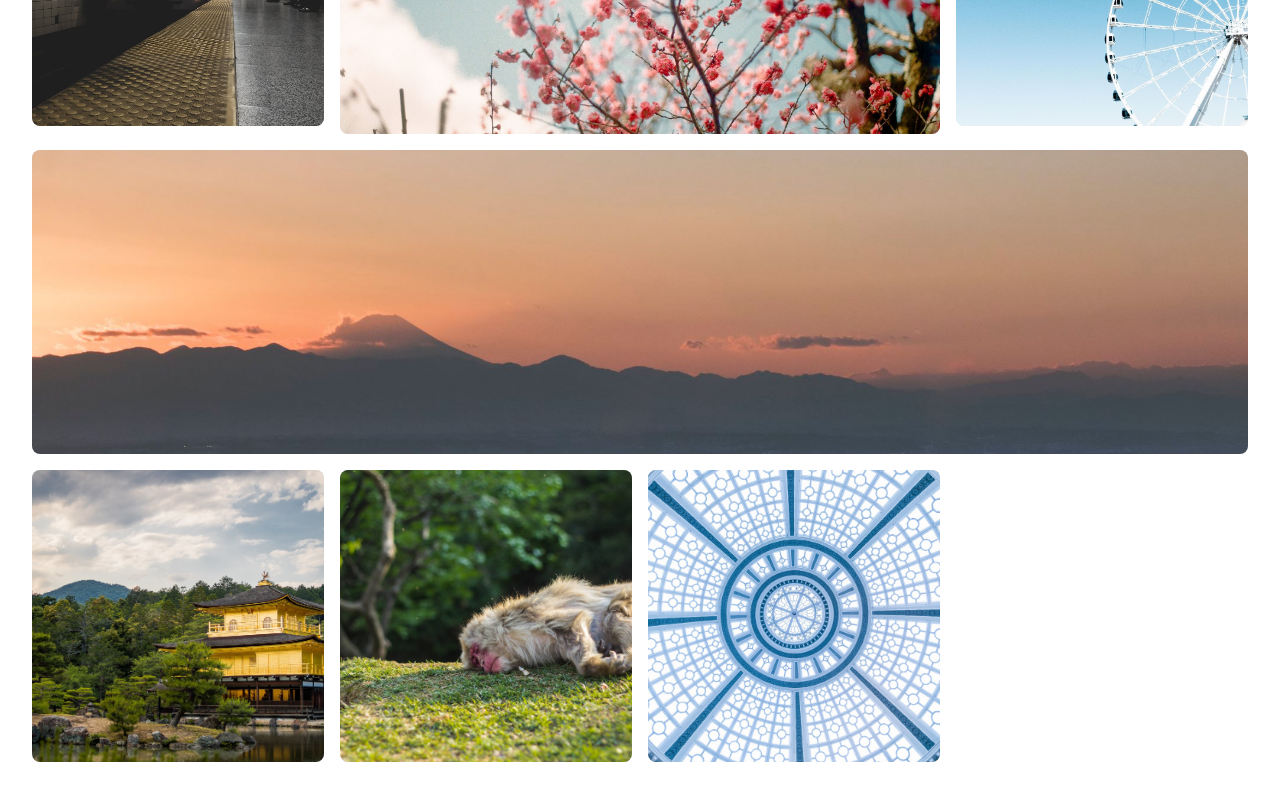
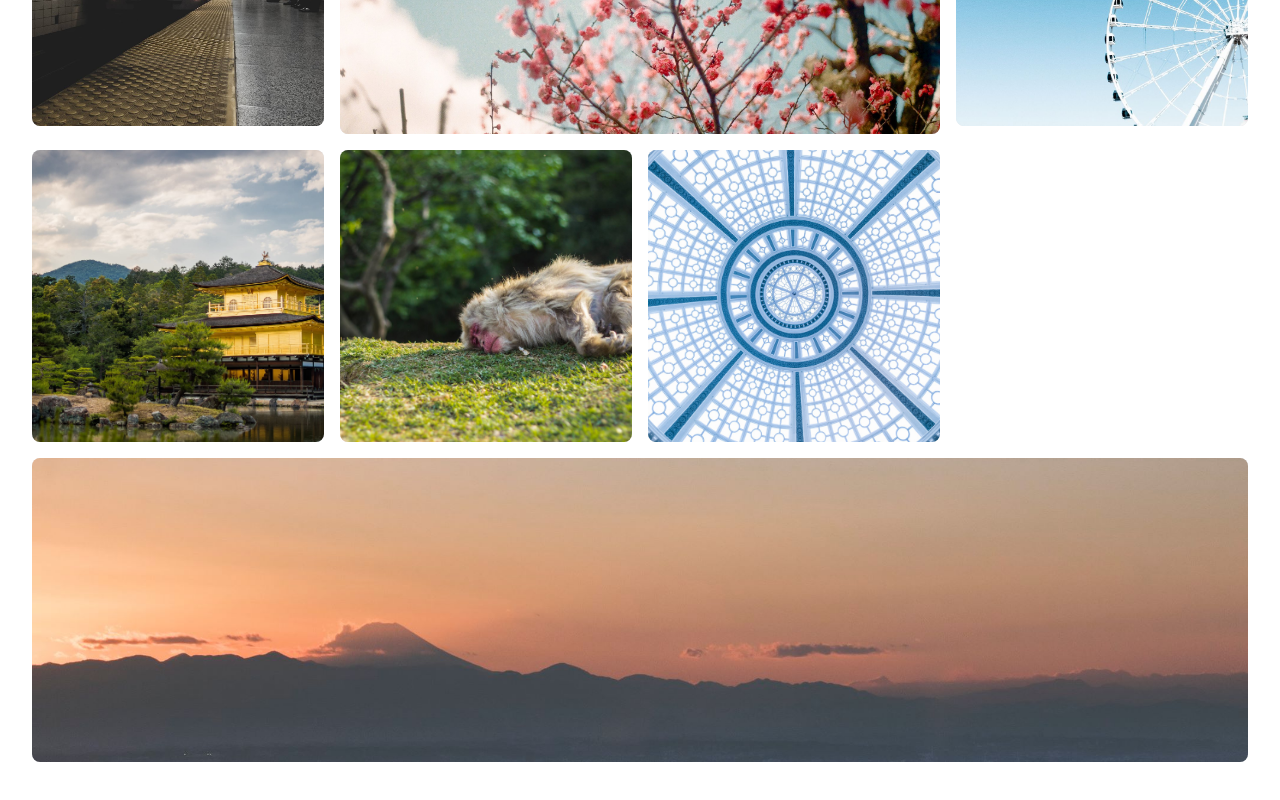
Before and after one commit to Jintoki/Portfolio2026, a Next.js app: page /photography in a window 1280 px wide. Shown: the part 1326-2126 px from the top of the page. Built offline with nearby package versions, Linux system fonts and the light colour scheme.

Commit message:
Reorder images to place Mount Fuji at the bottom

```diff
--- a/app/photography/page.tsx
+++ b/app/photography/page.tsx
@@ -19,10 +19,10 @@ const images = [
   { id: 7, src: '/48369079_2030708753893494_2252396723945078784_n-bb8b7e00-e450-4d82-bb76-286081c65a84.png', alt: 'Subway station' },
   { id: 8, src: '/493320674_3736542133310139_6417207234942249777_n-524f12cc-0e5f-41a5-8e97-2b40a507cde9.png', alt: 'Cherry blossoms against sky' },
   { id: 9, src: '/498660216_3756494147981604_2414467669655725046_n-263c9412-ca7e-4077-9ed7-3b86c22c9137.png', alt: 'Ferris wheel' },
-  { id: 10, src: '/495991419_3752237925073893_4865279785435158375_n-d31d448c-6443-4578-a3bb-473bc0e6decf.png', alt: 'Cityscape with Mount Fuji' },
   { id: 11, src: '/494147849_3736289833335369_8501977206967955575_n-f2500b4b-0a05-4370-96e1-4284594b324e.png', alt: 'Golden temple' },
   { id: 12, src: '/493140590_3735757440055275_169724924240303190_n-a1c5f7a2-33f8-48a6-a7cf-54a422db52b2.png', alt: 'Japanese macaque' },
   { id: 13, src: '/499426382_3756280441336308_1592675815489106497_n-70a3c9d3-1acc-4d95-a575-c642cf4ef344.png', alt: 'Architectural dome' },
+  { id: 10, src: '/495991419_3752237925073893_4865279785435158375_n-d31d448c-6443-4578-a3bb-473bc0e6decf.png', alt: 'Cityscape with Mount Fuji' },
 ]
 
 export default function Photography() {
```
